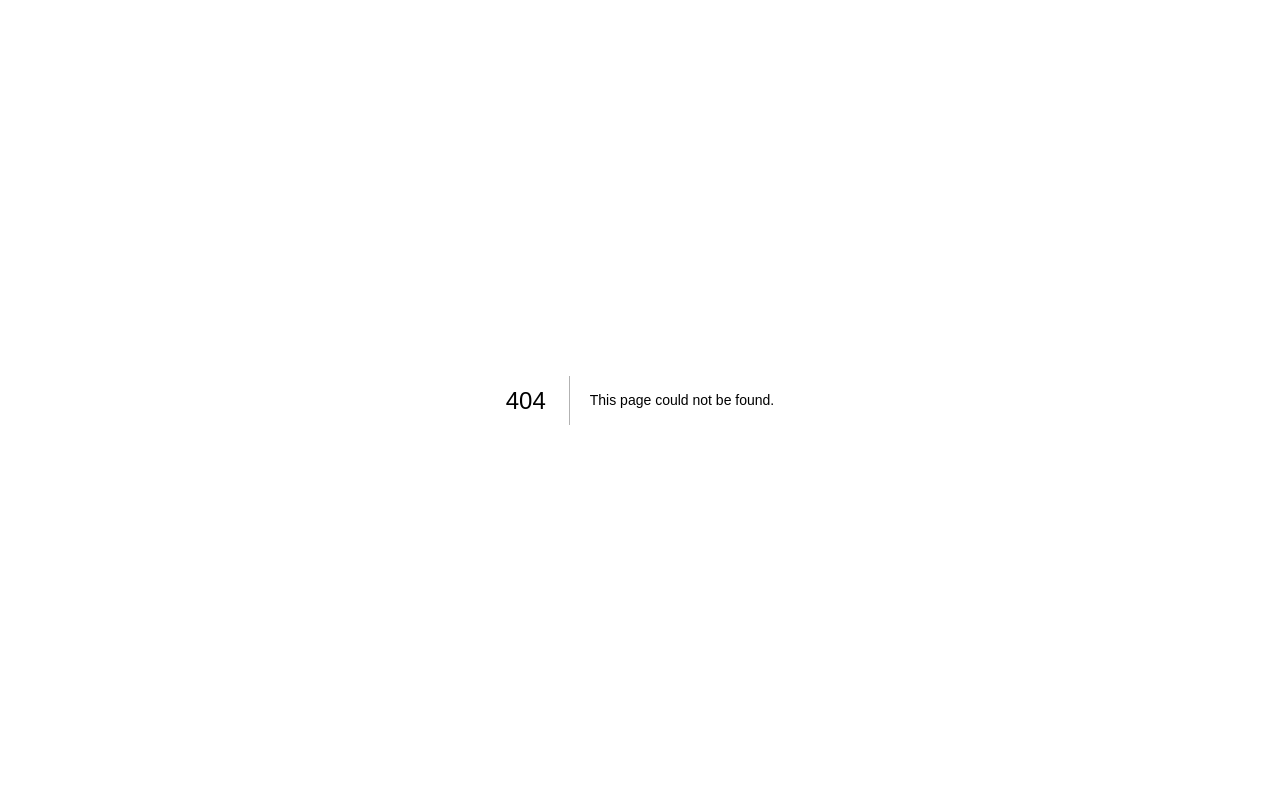
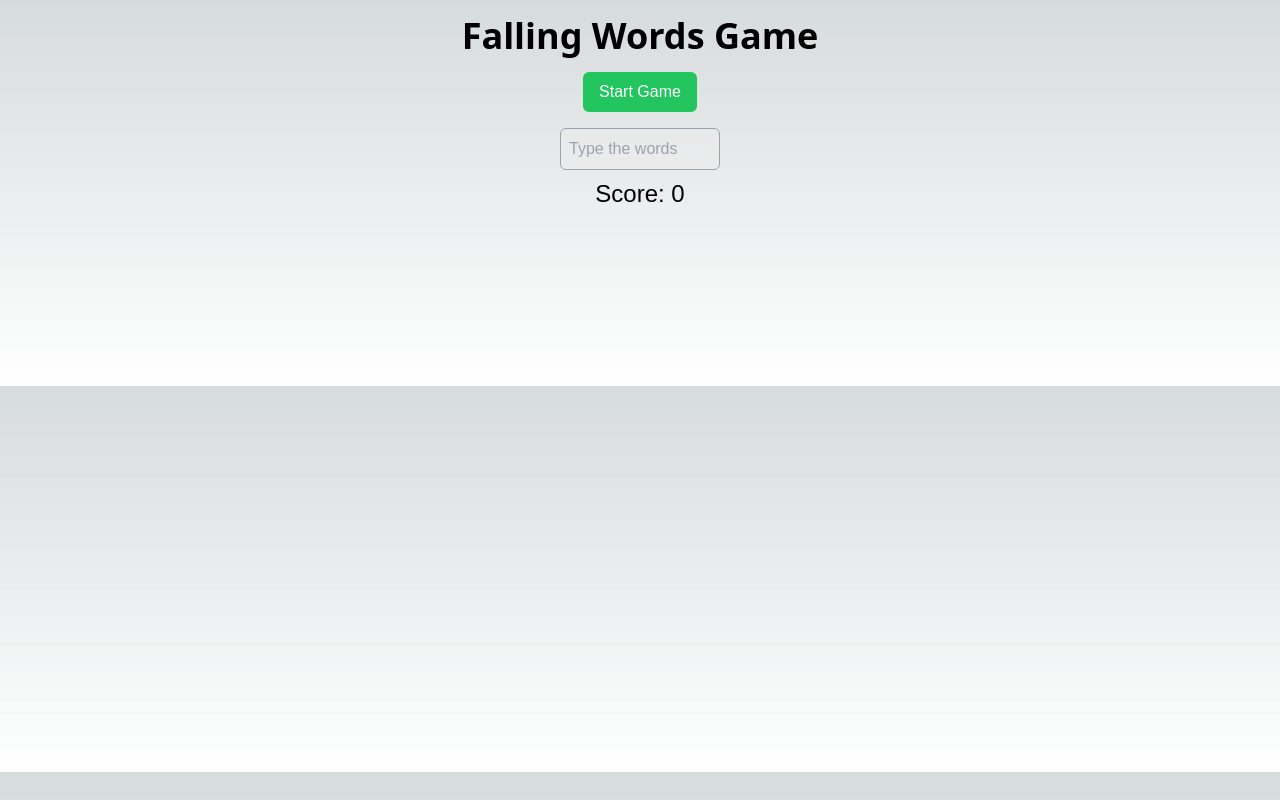
Before and after one commit to fahsanu/Netcentric-RainyWords, a Next.js app in the folder client/: page /testPage in a window 1280 px wide. Before the commit this address had no page. Built offline with nearby package versions, Linux system fonts and the light colour scheme; a web font is replaced by a local one.

Commit message:
game almost 100% done

```diff
--- a/client/package.json
+++ b/client/package.json
@@ -15,6 +15,7 @@
     "autoprefixer": "10.4.15",
     "eslint": "8.49.0",
     "eslint-config-next": "13.4.19",
+    "framer-motion": "^10.16.4",
     "next": "^13.4.19",
     "postcss": "8.4.29",
     "react": "18.2.0",
--- /dev/null
+++ b/client/src/app/gamePage/components/Game.tsx
@@ -0,0 +1 @@
+export default function Game() {}
--- /dev/null
+++ b/client/src/app/gamePage/components/fak.tsx
@@ -0,0 +1,100 @@
+// src/FallingWordsGame.tsx
+import React, { useState, useEffect } from "react";
+import "./FallingWordsGame.css";
+
+const words = [
+  "apple",
+  "banana",
+  "cherry",
+  "date",
+  "elderberry",
+  "fig",
+  "grape",
+];
+
+const FallingWordsGame: React.FC = () => {
+  const [fallingWords, setFallingWords] = useState<string[]>([]);
+  const [score, setScore] = useState(0);
+  const [input, setInput] = useState("");
+  const [isPlaying, setIsPlaying] = useState(false);
+
+  useEffect(() => {
+    if (isPlaying) {
+      const wordInterval = setInterval(() => {
+        const randomWord = words[Math.floor(Math.random() * words.length)];
+        setFallingWords((prevWords) => [...prevWords, randomWord]);
+      }, 1000);
+
+      return () => clearInterval(wordInterval);
+    }
+  }, [isPlaying]);
+
+  useEffect(() => {
+    if (fallingWords.length > 0) {
+      const gameInterval = setInterval(() => {
+        setFallingWords((prevWords) => prevWords.slice(1));
+      }, 5000);
+
+      return () => clearInterval(gameInterval);
+    }
+  }, [fallingWords]);
+
+  const handleInputChange = (e: React.ChangeEvent<HTMLInputElement>) => {
+    const inputText = e.target.value;
+    setInput(inputText);
+
+    if (fallingWords.includes(inputText)) {
+      setFallingWords((prevWords) =>
+        prevWords.filter((word) => word !== inputText)
+      );
+      setInput("");
+      setScore(score + 1);
+    }
+  };
+
+  const startGame = () => {
+    setFallingWords([]);
+    setScore(0);
+    setIsPlaying(true);
+  };
+
+  return (
+    <div className="text-center mt-4">
+      <h1 className="text-4xl font-bold mb-4">Falling Words Game</h1>
+      <div className="mb-4">
+        <button
+          onClick={startGame}
+          className={`${
+            isPlaying ? "bg-red-500" : "bg-green-500"
+          } px-4 py-2 text-white rounded-md`}
+        >
+          {isPlaying ? "End Game" : "Start Game"}
+        </button>
+      </div>
+      <div className="mb-2">
+        <input
+          type="text"
+          value={input}
+          onChange={handleInputChange}
+          className="border border-gray-400 p-2 rounded-md w-40"
+          disabled={!isPlaying}
+          placeholder="Type the words"
+        />
+      </div>
+      <div className="text-2xl mb-4">Score: {score}</div>
+      <div className="relative h-40">
+        {fallingWords.map((word, index) => (
+          <div
+            key={index}
+            className="absolute top-0 left-1/2 -translate-x-1/2 w-24 h-8 text-lg font-semibold text-black"
+            style={{ top: `${index * 40}px` }}
+          >
+            {word}
+          </div>
+        ))}
+      </div>
+    </div>
+  );
+};
+
+export default FallingWordsGame;
--- a/client/src/app/gamePage/page.tsx
+++ b/client/src/app/gamePage/page.tsx
@@ -1,7 +1,85 @@
-import Cloud from "./cloud";
-export default function gamePage() {
+"use client";
+
+import React, { useState, useEffect } from "react";
+import Cloud from "./components/cloud";
+import { motion } from "framer-motion";
+
+const words = [
+  "apple",
+  "banana",
+  "cherry",
+  "date",
+  "elderberry",
+  "fig",
+  "grape",
+];
+
+export default function GamePage() {
+  const [score, setScore] = useState(0);
+  const [input, setInput] = useState("");
+  const [isPlaying, setIsPlaying] = useState(false);
+
+  const [fallingWords, setFallingWords] = useState<string[][]>([[], [], []]);
+
+  useEffect(() => {
+    if (isPlaying) {
+      const wordInterval = setInterval(() => {
+        const randomWord = words[Math.floor(Math.random() * words.length)];
+        const wordIndex = Math.floor(Math.random() * 3);
+        setFallingWords((prevWords) => {
+          const newWords = [...prevWords];
+          newWords[wordIndex] = [...prevWords[wordIndex], randomWord];
+          return newWords;
+        });
+      }, 500);
+
+      return () => clearInterval(wordInterval);
+    }
+  }, [isPlaying]);
+
+  useEffect(() => {
+    if (fallingWords.length > 0) {
+      const gameInterval = setInterval(() => {
+        const wordIndex = Math.floor(Math.random() * 3);
+        setFallingWords((prevWords) => {
+          const newWords = [...prevWords];
+          newWords[wordIndex] = prevWords[wordIndex].slice(1);
+          return newWords;
+        });
+      }, 5000);
+
+      return () => clearInterval(gameInterval);
+    }
+  }, [fallingWords]);
+
+  const handleInputChange = (e: React.ChangeEvent<HTMLInputElement>) => {
+    const inputText = e.target.value;
+    setInput(inputText);
+
+    // check for similar words
+    fallingWords.forEach((singularFallingWords, index) => {
+      if (singularFallingWords.includes(inputText)) {
+        setFallingWords((prevWords) => {
+          const newWords = [...prevWords];
+          newWords[index] = prevWords[index].filter(
+            (word) => word !== inputText
+          );
+          return newWords;
+        });
+        setInput("");
+        setScore(score + 1);
+      }
+    });
+  };
+
+  const startGame = () => {
+    setFallingWords([[], [], []]);
+    setScore(0);
+    setIsPlaying(true);
+  };
+
   return (
-    <div className="w-full h-full justify-center relative bg-slate-400">
+    <div className="w-full h-full pb-24 min-h-screen justify-center relative bg-slate-400">
       <div className="w-screen flex justify-center">
         <h1 className="absolute text-center text-stone-300 font-normal text-8xl pt-5 tracking-tighter font-outline-4 outline-black">
           Rainy Words
@@ -11,24 +89,90 @@ export default function gamePage() {
           <Cloud />
         </div>
       </div>
+      <button
+        onClick={startGame}
+        className={`${
+          isPlaying ? "bg-red-500" : "bg-green-500"
+        } px-4 py-2 text-white rounded-md justify-center`}
+      >
+        {isPlaying ? "End Game" : "Start Game"}
+      </button>
 
-      <div className="w-full h-screen flex justify-center">
-        <div className="relative justify-self-center w-10/12 h-2/4 bg-slate-500 border-4 border-black pt-10">
-          <h1 className="absolute text-stone-300 text-3xl top-2 left-5">
-            Name : #
-          </h1>
-          <h1 className="absolute text-stone-300 text-3xl top-2 right-5">
-            # : Name
-          </h1>
+      <div className="flex flex-col items-center justify-center">
+        <div className="relative block px-4 h-[45vh] overflow-hidden w-10/12 bg-slate-500 border-4 border-black pt-4">
+          <div className="flex justify-between">
+            <h1 className="text-stone-300 text-3xl top-2 left-5">
+              Name : {score}
+            </h1>
+            <h1 className="text-stone-300 text-3xl top-2 right-5">Name : #</h1>
+          </div>
+
+          <div className="grid grid-cols-3">
+            <div className="flex-col relative top-4 flex gap-8 items-center">
+              <motion.div
+                initial={{
+                  y: -200,
+                }}
+                animate={{
+                  y: 1000,
+                }}
+                transition={{
+                  duration: 10,
+                }}
+                className="relative text-lg font-semibold text-white"
+              >
+                WORD
+              </motion.div>
+
+              {fallingWords[0].map((word, index) => (
+                <div
+                  key={index}
+                  className="relative text-lg font-semibold text-white"
+                >
+                  {word}
+                </div>
+              ))}
+            </div>
+
+            <div className="flex-col relative flex gap-8 items-center">
+              {fallingWords[1].map((word, index) => (
+                <div
+                  key={index}
+                  className="relative text-lg font-semibold text-white"
+                >
+                  {word}
+                </div>
+              ))}
+            </div>
+
+            <div className="flex-col relative top-6 flex gap-8 items-center">
+              {fallingWords[2].map((word, index) => (
+                <div
+                  key={index}
+                  className="relative text-lg font-semibold text-white"
+                >
+                  {word}
+                </div>
+              ))}
+            </div>
+          </div>
         </div>
-        <div className="absolute justify-center bottom-96">
+
+        {/* INPUT */}
+
+        <div className="relative -top-10">
           <input
+            type="text"
+            value={input}
+            onChange={handleInputChange}
             className="text-center block w-96 p-4 text-black border-4 border-cyan-900 rounded-lg bg-zinc-300 sm:text-xl focus:ring-blue-500 focus:border-blue-500 dark:bg-zinc-300 dark:border-gray-600 dark:placeholder-gray-400 dark:text-black dark:focus:ring-blue-500 dark:focus:border-blue-500"
             placeholder="Type Rainy Words Here..."
-          ></input>
+            disabled={!isPlaying}
+          />
         </div>
-        <div className="absolute w-3/4 h-56 bg-stone-300 border-black rounded-lg border-4 bottom-28">
-          <h1 className="flex justify-center text-2xl text-black p-8">
+
+        <div className="w-3/4 bg-stone-300 py-12 border-black rounded-lg border-4">
+          <h1 className="flex justify-center text-2xl text-black">
             How to play
           </h1>
           <p className="flex justify-center text-black text-lg">
@@ -55,3 +199,10 @@ export default function gamePage() {
     </div>
   );
 }
+function setInputValue(value: string) {
+  throw new Error("Function not implemented.");
+}
+
+function getWord() {
+  throw new Error("Function not implemented.");
+}
--- /dev/null
+++ b/client/src/app/testPage/page.tsx
@@ -0,0 +1,99 @@
+"use client";
+import React, { useState, useEffect } from "react";
+
+const words = [
+  "apple",
+  "banana",
+  "cherry",
+  "date",
+  "elderberry",
+  "fig",
+  "grape",
+];
+
+const FallingWordsGame: React.FC = () => {
+  const [fallingWords, setFallingWords] = useState<string[]>([]);
+  const [score, setScore] = useState(0);
+  const [input, setInput] = useState("");
+  const [isPlaying, setIsPlaying] = useState(false);
+
+  useEffect(() => {
+    if (isPlaying) {
+      const wordInterval = setInterval(() => {
+        const randomWord = words[Math.floor(Math.random() * words.length)];
+        setFallingWords((prevWords) => [...prevWords, randomWord]);
+      }, 1000);
+
+      return () => clearInterval(wordInterval);
+    }
+  }, [isPlaying]);
+
+  useEffect(() => {
+    if (fallingWords.length > 0) {
+      const gameInterval = setInterval(() => {
+        setFallingWords((prevWords) => prevWords.slice(1));
+      }, 5000);
+
+      return () => clearInterval(gameInterval);
+    }
+  }, [fallingWords]);
+
+  const handleInputChange = (e: React.ChangeEvent<HTMLInputElement>) => {
+    const inputText = e.target.value;
+    setInput(inputText);
+
+    if (fallingWords.includes(inputText)) {
+      setFallingWords((prevWords) =>
+        prevWords.filter((word) => word !== inputText)
+      );
+      setInput("");
+      setScore(score + 1);
+    }
+  };
+
+  const startGame = () => {
+    setFallingWords([]);
+    setScore(0);
+    setIsPlaying(true);
+  };
+
+  return (
+    <div className="text-center mt-4">
+      <h1 className="text-4xl font-bold mb-4">Falling Words Game</h1>
+      <div className="mb-4">
+        <button
+          onClick={startGame}
+          className={`${
+            isPlaying ? "bg-red-500" : "bg-green-500"
+          } px-4 py-2 text-white rounded-md`}
+        >
+          {isPlaying ? "End Game" : "Start Game"}
+        </button>
+      </div>
+      <div className="mb-2">
+        <input
+          type="text"
+          value={input}
+          onChange={handleInputChange}
+          className="border border-gray-400 p-2 rounded-md w-40"
+          disabled={!isPlaying}
+          placeholder="Type the words"
+        />
+      </div>
+      <div className="text-2xl mb-4">Score: {score}</div>
+      <div className="relative h-40">
+        {fallingWords.map((word, index) => (
+          <div
+            key={index}
+            className="absolute top-0 left-1/2 -translate-x-1/2 w-24 h-8 text-lg font-semibold text-black"
+            style={{ top: `${index * 40}px` }}
+          >
+            {word}
+          </div>
+        ))}
+      </div>
+    </div>
+  );
+};
+
+export default FallingWordsGame;
--- a/client/tsconfig.json
+++ b/client/tsconfig.json
@@ -23,6 +23,6 @@
       "@/*": ["./src/*"]
     }
   },
-  "include": ["next-env.d.ts", "**/*.ts", "**/*.tsx", ".next/types/**/*.ts"],
+  "include": ["next-env.d.ts", "**/*.ts", "**/*.tsx", ".next/types/**/*.ts", "src/app/gamePage/fn.js"],
   "exclude": ["node_modules"]
 }
```
Also changed, not shown: client/src/app/gamePage/components/cloud.tsx (renamed from client/src/app/gamePage/cloud.tsx), 1 other file (tests, documents, lock files or other folders).
